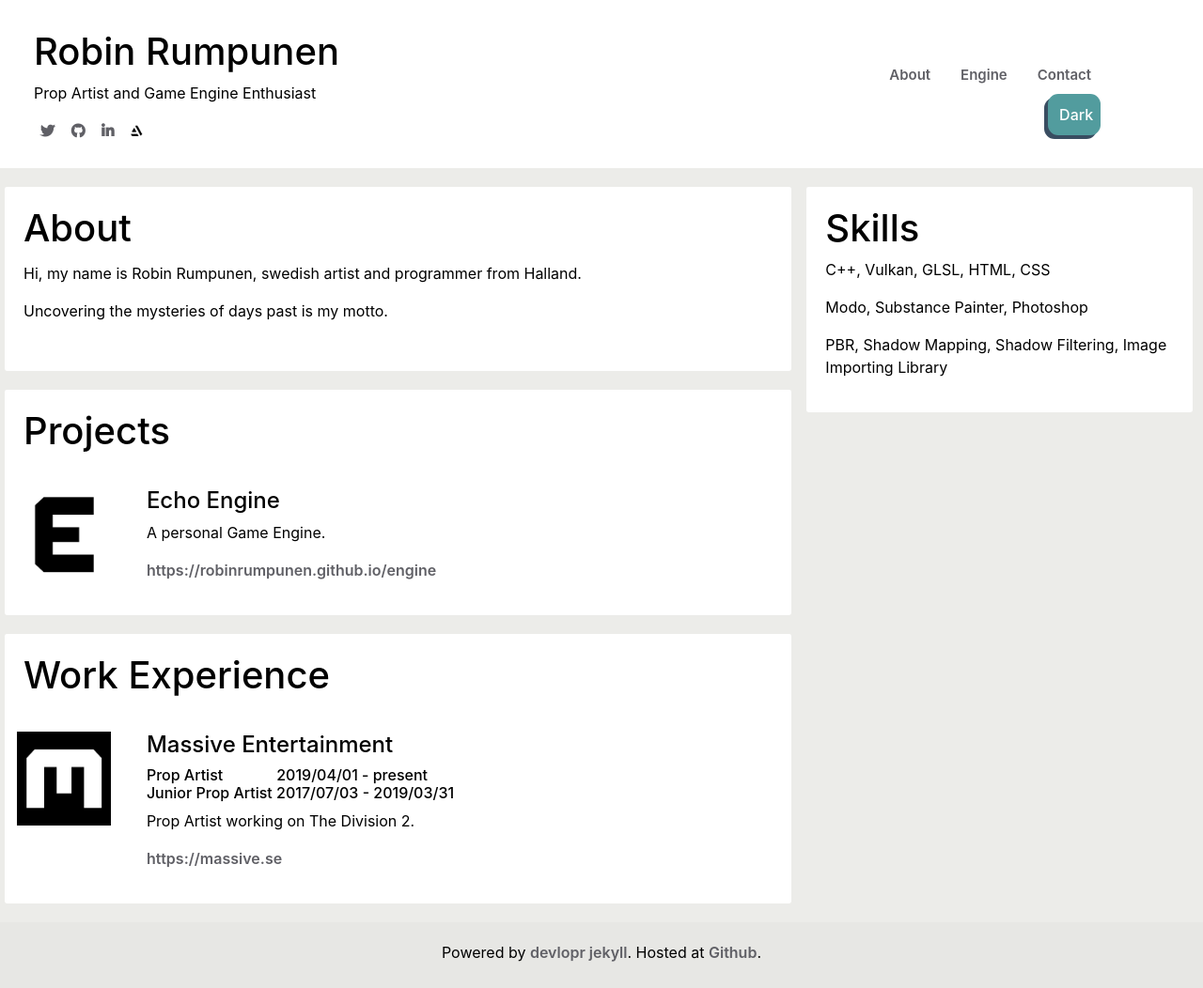
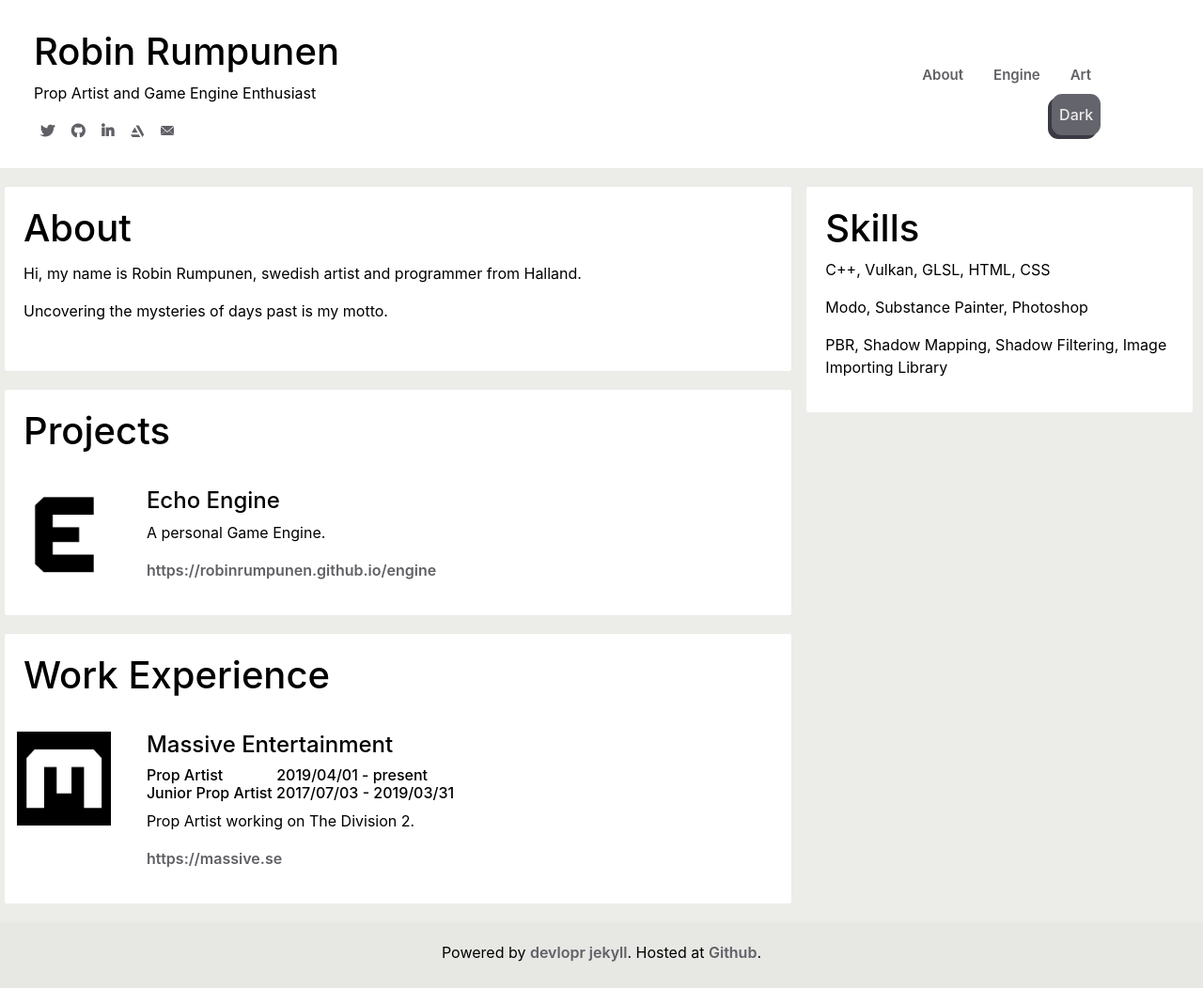
Before and after one commit to RobinRumpunen/robinrumpunen.github.io, a Jekyll site: the page built from index.html, in a window 1280 px wide. Shown: the whole page at 94% size. Built offline with Jekyll 4.4.1, drawn with Linux system fonts in a browser that asks for light colours; nearby versions of some CDN libraries; comment, search, counter and statistics services are not loaded; a style sheet for code colours, icons or effects is not loaded.

Commit message:
added icons as svgs, changed download button styling, added art link redirect, tuned dark light mode.

```diff
--- a/_config.yml
+++ b/_config.yml
@@ -16,8 +16,8 @@ urls:
       url: /about
     - text: Engine
       url: /engine
-    - text: Contact
-      url : /contact
+    - text: Art
+      url : https://robinr.artstation.com/projects
 
 # Edit these details
 
@@ -68,7 +68,7 @@ twitter_username: robin_rrrr
 github_username:  robinrumpunen
 facebook_username:
 linkedin_username: robin-rumpunen-b7bb55140/
-behance_username:
+behance_username: helloRobinRumpunen@gmail.com
 instagram_username:
 medium_username:
 dribbble_username:
--- a/_includes/header.html
+++ b/_includes/header.html
@@ -27,10 +27,6 @@
                     <a class="social-link" href="http://github.com/{{ site.github_username }}">
                         <i class="fab fa-github"></i>
                     </a>
-                    {% endif %} {% if site.behance_username %}
-                    <a class="social-link" href="http://behance.net/{{ site.behance_username }}">
-                        <i class="fab fa-behance"></i>
-                    </a>
                     {% endif %} {% if site.linkedin_username %}
                     <a class="social-link" href="http://linkedin.com/in/{{ site.linkedin_username }}">
                         <i class="fab fa-linkedin-in"></i>
@@ -38,6 +34,10 @@
                     {% endif %} {% if site.artstation_username %}
                     <a class="social-link" href="http://artstation.com/{{ site.artstation_username }}">
                         <i class="fab fa-telegram-plane"></i>
+                    </a>
+                    {% endif %} {% if site.behance_username %}
+                    <a class="social-link" href="mailto:{{ site.behance_username }}?Subject=Hello%20Robin">
+                        <i class="fab fa-behance"></i>
                     </a>
                     {% endif %}
                 </p>
--- a/assets/css/main.css
+++ b/assets/css/main.css
@@ -6,7 +6,13 @@ html, html[data-theme="light"] {
    --main-text-color: hsl(0, 0%, 0%);
    --link-text-color: hsl(240, 3%, 39%);
    --linkH-text-color: hsl(240, 22%, 49%);
-
+   --btn-main-color: hsl(240, 4%, 41%);
+   --btn-scnd-color: hsl(240, 9%, 25%);
+   --styling-filter: 0%;
+   --artstation-logo: url("../img/artstationL.svg");
+   --artstation-logo-hover: url("../img/artstationH.svg");
+   --dwnload-logo: url("../img/dwnloadIconL.svg");
+   --email-logo: url("../img/emailIconL.svg");
 }
 
 html[data-theme="dark"] {
@@ -17,17 +23,28 @@ html[data-theme="dark"] {
    --main-text-color: hsl(0, 10%, 80%);
    --link-text-color: hsl(240, 4%, 95%);
    --linkH-text-color: hsl(240, 42%, 78%);
+   --btn-main-color: hsl(240, 14%, 85%);
+   --btn-scnd-color: hsl(240, 4%, 55%);
+   --styling-filter: 100%;
+   --artstation-logo: url("../img/artstationD.svg");
+   --artstation-logo-hover: url("../img/artstationH.svg");
+   --dwnload-logo: url("../img/dwnloadIconD.svg");
+   --email-logo: url("../img/emailIconD.svg");
 }
 
-@media (prefers-color-scheme: dark) {
+@media (prefers-color-scheme: dark){
     html {
       content: "dark";
     }
 }
+
 body {
     background-color: var(--main-background-color) !important;
     color: var(--main-text-color) !important;
     font-family: Segoe UI;
+    /* transition: all .3s linear 0s; */
+    /* transition: background-color 2.3s linear 0s; */
+
 }
 html {
     scroll-behavior: smooth;
@@ -66,6 +83,7 @@ footer {
 
 footer a{
     /* color: var(--link-text-color); */
+    text-decoration:none !important;
     font-weight: 600;
 }
 
@@ -198,10 +216,10 @@ code {
 /* Less than 1920x1080 because the site does not take up the entire screen, because of browser tabs and windows toolbar. */
 
 .robinBtn{
-    color:#fff !important;
-    background-color: #529c9e;
+    color:var(--main-background-color) !important;
+    background-color: var(--btn-main-color);
 
-    padding-left: 10px;
+    padding-left: 6px;
     padding-top: 8px;
     padding-bottom: 8px;
     margin-bottom: 6px;
@@ -217,18 +235,12 @@ code {
 
     transition: all .15s linear 0s;
 
-    box-shadow: -4px 4px 0 #394d61;
-}
-.robinBtnDwnload{
-    width:86px;
-    float: right;
-    display: inline;
-
+    box-shadow: -4px 4px 0 var(--btn-scnd-color);
 }
 .robinBtn:hover{
-    color:#fff !important;
+    color:var(--main-background-color)!important;
     text-decoration:none;
-    box-shadow: -2px 2px 0 #394d61;
+    box-shadow: -2px 2px 0 var(--btn-scnd-color);
     top: 2px;
     left: -2px;
 }
@@ -240,13 +252,19 @@ code {
 .robinBtn:focus{
     outline: none !important;
 }
-.robinBtnDwnload:after{
-    content: url(../img/dwnloadIcon.png);
+.robinBtnDwnload{
+    width:80px;
+    padding-left: 15px;
+    float: right;
+    display: inline;
+}
+/* .robinBtnDwnload:after{
+    content: var(--dwnload-logo);
     padding-left: 5px;
     padding-top: 3px;
     position: absolute;
     right:4px;
-}
+} */
 
 .col-lg-8{
     padding-left: 0px !important;
@@ -279,16 +297,11 @@ code {
 .col-lg-11 .card{
     padding: 12px !important;
 }
-/* .modeSwitcher{
-    position: relative;
-    right: 0;
-} */
 @media (min-width: 992px) {
     .col-lg-11 .card{
         padding: 50px 100px 50px 100px !important;
     }
 }
-
 @media (min-width: 1800px) and (min-height: 800px) {
     .col-lg-12{
         max-width: 1800px !important;
@@ -296,7 +309,6 @@ code {
         margin-right: auto !important;
     }
 }
-
 @media (min-width: 1024px){
     .col-md-4{
         padding-left: 25px !important;
@@ -316,19 +328,16 @@ code {
         min-width: 60% !important;
     }
 }
-
 .col-lg-11{
     padding-right: 0px !important;
     padding-left: 0px !important;
 }
-
 @media (max-width:1199px){
     .col-lg-11{
         flex: 0 0 100% !important;
         max-width: 100% !important;
     }
 }
-
 @media (min-width: 1200px){
     .col-lg-11{
         flex: 0 0 1200px !important;
@@ -337,7 +346,6 @@ code {
         margin-right: auto !important;
     }
 }
-
 @media (min-width: 1801px){
     .col-lg-11{
         left: -300px;
@@ -345,9 +353,32 @@ code {
         margin-right: auto !important;
     }
 }
-
+.fa-telegram-plane{
+    width: 14px;
+    height: 14px;
+    position: relative;
+    top:1px;
+    content: var(--artstation-logo) !important;
+}
 .fa-telegram-plane:before{
-    content: url(../img/artstationLogo.png) !important;
+    content:none !important;
+}
+.fa-telegram-plane:hover{
+    content: var(--artstation-logo-hover) !important;
+}
+.fa-behance
+{
+    width: 14px;
+    height: 14px;
+    position: relative;
+    top:1px;
+    content: var(--email-logo) !important;
+}
+.fa-behance:before{
+    content:none !important;
+}
+.fa-behance:hover{
+    content: var(--email-logo-hover) !important;
 }
 
 .header__container {
```
Also changed, not shown: assets/img/artstationD.svg (added), assets/img/artstationH.svg (added), assets/img/artstationL.svg (added), assets/img/artstationLogo.png (deleted), assets/img/dwnloadIconD.svg (added), assets/img/dwnloadIconL.svg (added), assets/img/emailIconD.svg (added), assets/img/emailIconL.svg (added).
